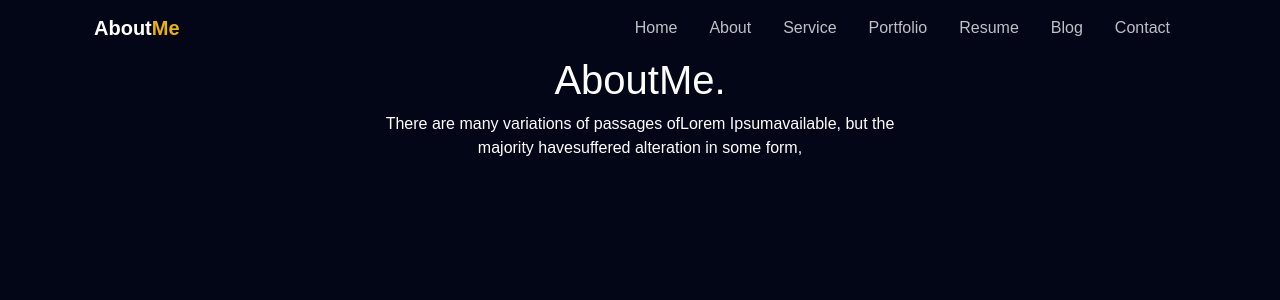
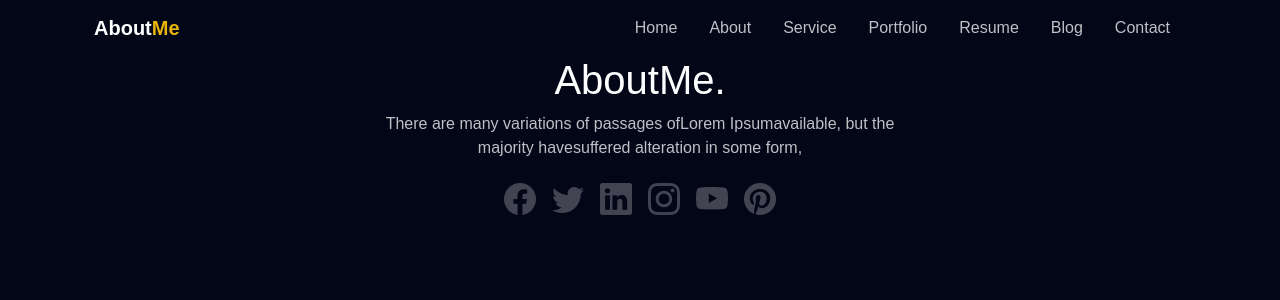
Before and after one commit to gmkhokababu/showcase-projects, an Angular app in the folder Angular/personalWeb/: page / in a window 1280 px wide. Shown: the top 300 px of the page. Built offline with nearby package versions, Linux system fonts and the light colour scheme.

Commit message:
Update footer.component.css

```diff
--- a/Angular/personalWeb/src/app/components/footer/footer.component.css
+++ b/Angular/personalWeb/src/app/components/footer/footer.component.css
@@ -0,0 +1,43 @@
+@import url("https://cdn.jsdelivr.net/npm/bootstrap-icons@1.11.3/font/bootstrap-icons.min.css");
+a{
+    text-decoration: none;
+    color: white;
+}
+.p{
+    opacity: .75;
+}
+.bi-facebook,.bi-twitter,.bi-linkedin,.bi-youtube,.bi-instagram,.bi-pinterest{
+    opacity: .25;
+}
+
+.bi-facebook:hover{
+    opacity: 1;
+    color:#1877F2;
+}
+.bi-twitter:hover{
+    opacity: 1;
+    color:#1877F2;
+}
+.bi-twitter:hover{
+    opacity: 1;
+    color:#1DA1F2;
+}
+.bi-linkedin:hover{
+    opacity: 1;
+    color:#0077B5;
+}
+.bi-youtube:hover{
+    opacity: 1;
+    color: red;
+    /* background: white; */
+}
+.bi-instagram:hover{
+    opacity: 1;
+    color: white;
+    background:radial-gradient(circle at 30% 107%, #fdf497 0%, #fdf497 5%, #fd5949 45%, #d6249f
+60%, #285aeb 90%); border-radius: 30px;
+}
+.bi-pinterest:hover{
+    opacity: 1;
+    color:#E60023;
+}
```
